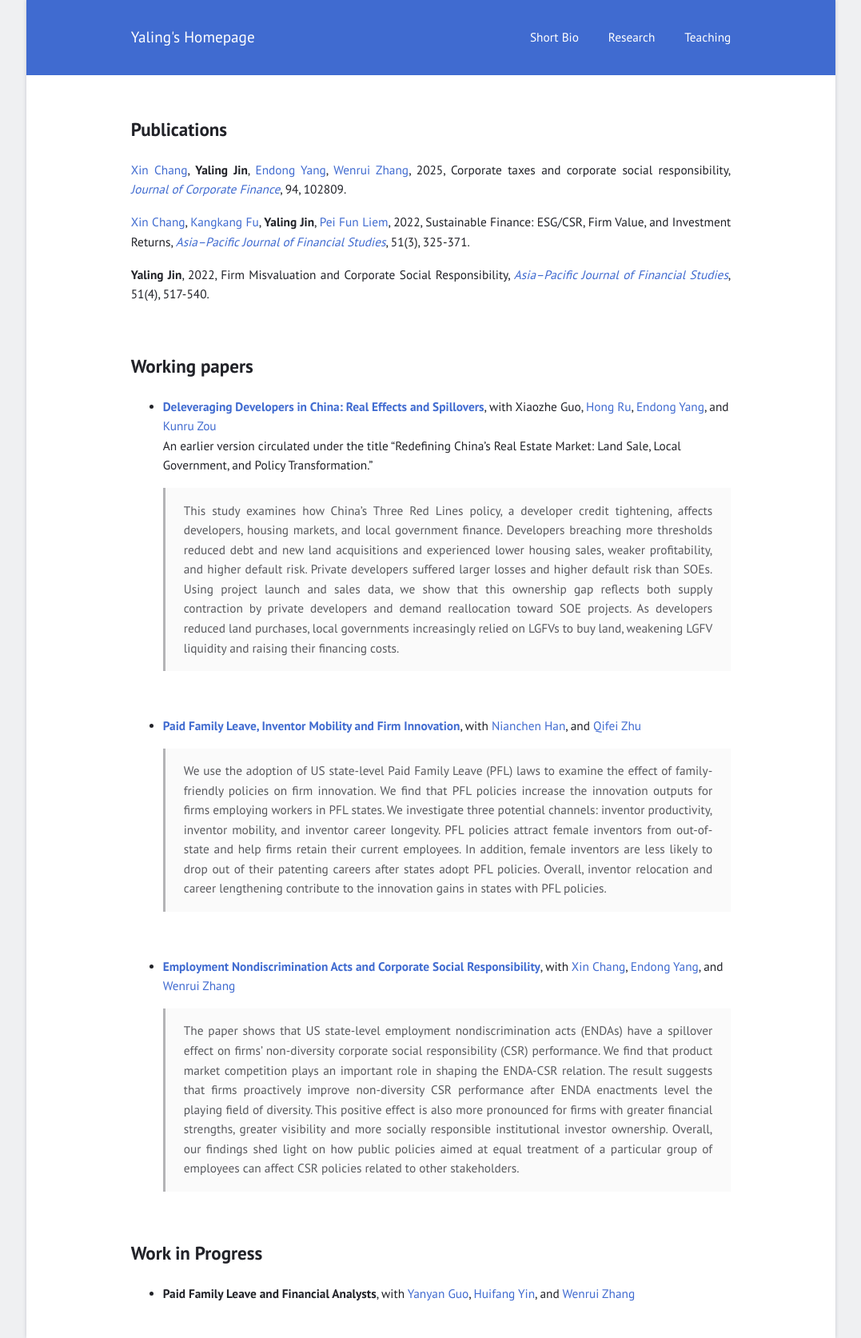
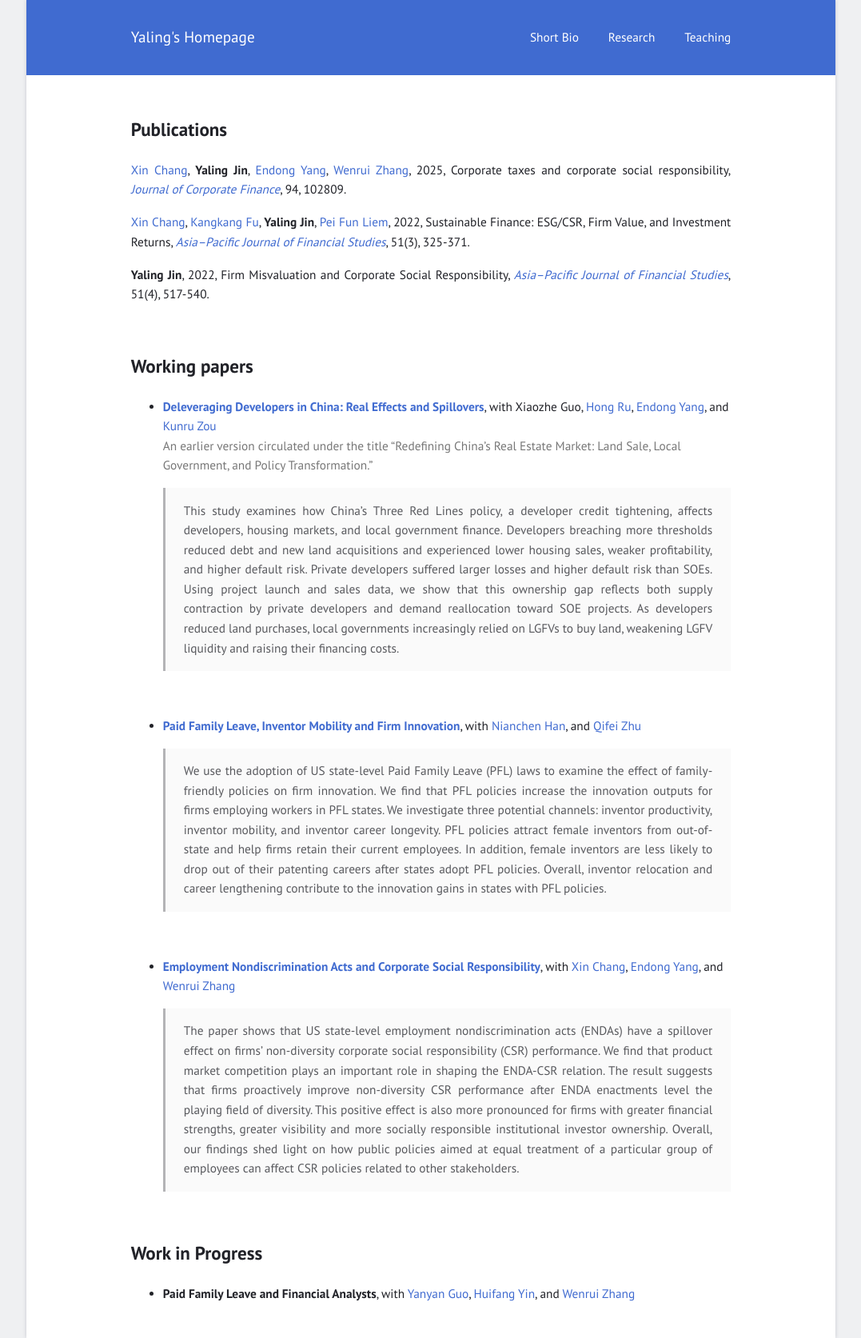
Before and after one commit to jinyaling/jinyaling.github.io, a Jekyll site: the page built from research.md, in a window 1280 px wide. Shown: the whole page at 80% size, without its empty margins (101-1178 px from the left). Built offline with Jekyll 4.4.1, drawn with Linux system fonts in a browser that asks for light colours.

Commit message:
Update research.md

```diff
--- a/research.md
+++ b/research.md
@@ -19,7 +19,7 @@ layout: page
 ## Working papers
 
  - **[Deleveraging Developers in China: Real Effects and Spillovers](https://papers.ssrn.com/sol3/papers.cfm?abstract_id=5124537)**, with Xiaozhe Guo, [Hong Ru](https://dr.ntu.edu.sg/cris/rp/rp01160), [Endong Yang](https://fba.um.edu.mo/faculty/endongyang/), and [Kunru Zou](https://scholar.google.com/citations?user=5MTTlXUAAAAJ&hl=en) <br>
- An earlier version circulated under the title “Redefining China’s Real Estate Market: Land Sale, Local Government, and Policy Transformation.”
+<span style="color: #777777;"> An earlier version circulated under the title “Redefining China’s Real Estate Market: Land Sale, Local Government, and Policy Transformation.”</span>
 > This study examines how China's Three Red Lines policy, a developer credit tightening, affects developers, housing markets, and local government finance. Developers breaching more thresholds reduced debt and new land acquisitions and experienced lower housing sales, weaker profitability, and higher default risk. Private developers suffered larger losses and higher default risk than SOEs. Using project launch and sales data, we show that this ownership gap reflects both supply contraction by private developers and demand reallocation toward SOE projects. As developers reduced land purchases, local governments increasingly relied on LGFVs to buy land, weakening LGFV liquidity and raising their financing costs.
 
 &nbsp;
```
